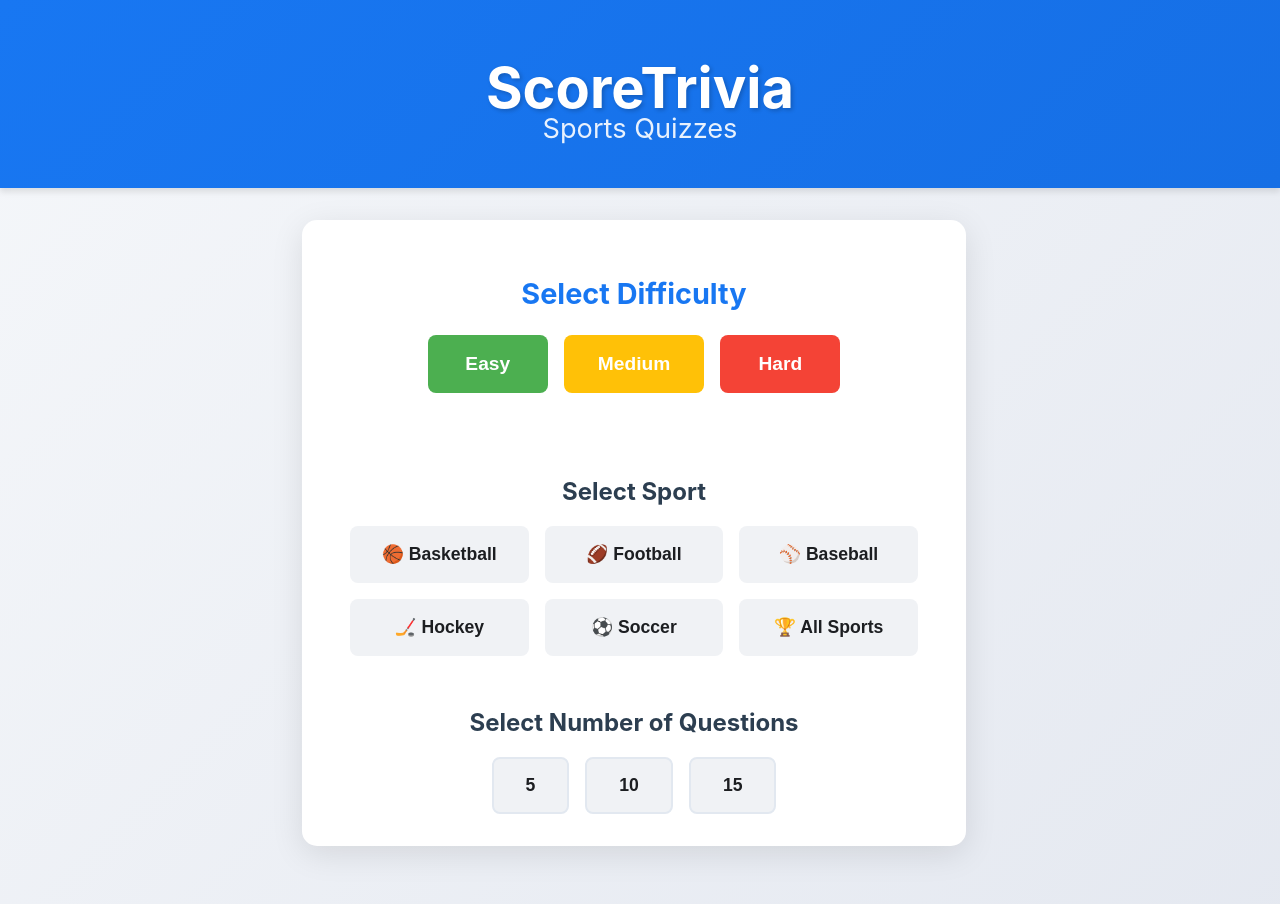
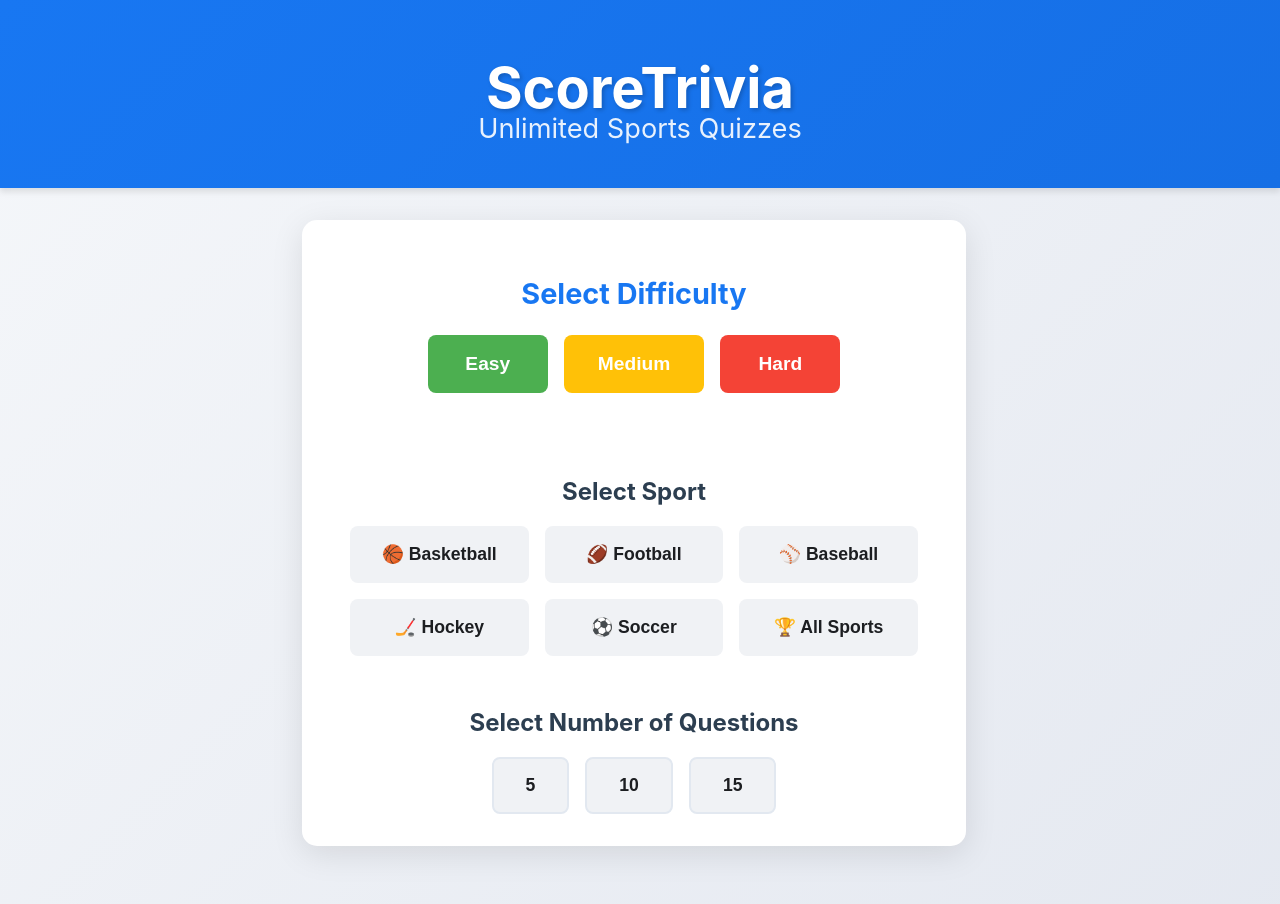
Before and after one commit to zrewt/curser-home, a React (Create React App) app: page / in a window 1280 px wide. Shown: the top 904 px of the page. Built offline with nearby package versions, Linux system fonts and the light colour scheme.

Commit message:
Initial commit

```diff
--- a/src/components/Navbar.tsx
+++ b/src/components/Navbar.tsx
@@ -11,7 +11,7 @@ const Navbar: React.FC<NavbarProps> = ({ error, selectedDifficulty, selectedSpor
   return (
     <header className="App-header">
       <h1 style={{ fontWeight: 'bold', fontSize: '3.5em' }}>ScoreTrivia</h1>
-      <p className="subtitle" style={{ fontSize: '1.7em', marginTop: '-0.5em', marginBottom: '1em' }}>Sports Quizzes</p>
+      <p className="subtitle" style={{ fontSize: '1.7em', marginTop: '-0.5em', marginBottom: '1em' }}>Unlimited Sports Quizzes</p>
       {/* Only show quiz info when actively taking a quiz */}
       {isInQuiz && selectedDifficulty && selectedSport && (
         <div className="quiz-info">
```
